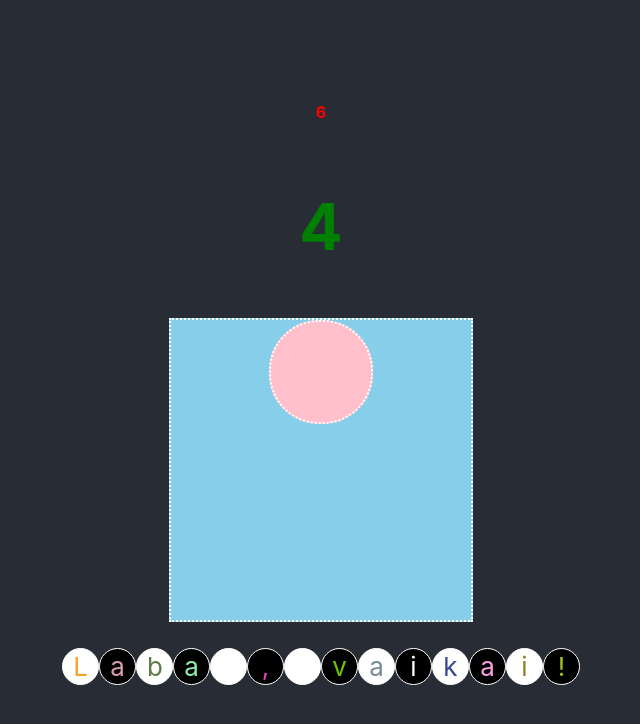
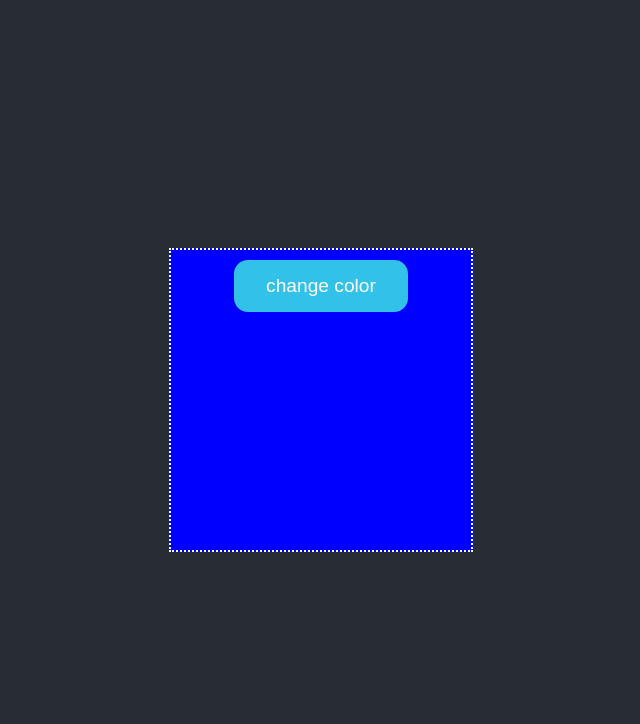
Before and after one commit to brokenfingers/reactjs_bit, a React (Create React App) app: page / in a window 1280 px wide. Shown: the top 724 px of the page, without its empty margins (319-959 px from the left). Built offline with nearby package versions, Linux system fonts and the light colour scheme.

Commit message:
useState

```diff
--- a/src/App.jsx
+++ b/src/App.jsx
@@ -1,57 +1,12 @@
 import './App.css'
-import Antras from './Components/006/Antras';
-import KvadratasParent from './Components/006/KvadratasParent';
-import Raide from './Components/006/Raide';
-import Vienas from './Components/006/Vienas';
-
+import BlueSquare from './Components/007/BlueSquare';
 
 function App() {
-
-    const labas = [
-
-    'L',
-
-    'a',
-
-    'b',
-
-    'a',
-
-    's',
-
-    ',',
-
-    ' ',
-
-    'v',
-
-    'a',
-
-    'i',
-
-    'k',
-
-    'a',
-
-    'i',
-
-    '!'
-
-];
 
     return (
         <div className="App">
             <header className="App-header">
-                <Vienas skaicius={5} spalva='red' klase='small'></Vienas>
-                <Antras skaicius={2} spalva='green' klase='big'></Antras>
-
-                <KvadratasParent sqOrCirc='apskr' bigColor='skyblue' smallColor='pink'></KvadratasParent>
-                <div className="zodis">
-                    {
-                        labas.map((l, i) => <Raide key={i} letter={l} bgColor={i%2===0 ? 'white' : 'black'}></Raide>)
-                    }
-                </div>
-
+               <BlueSquare></BlueSquare>
             </header>
 
         </div>
--- /dev/null
+++ b/src/Components/007/BlueSquare.jsx
@@ -0,0 +1,23 @@
+import { useState } from "react";
+
+function BlueSquare() {
+
+
+    const [ clr, colorFunct] = useState('blue');
+
+   const makeRed = () => {
+        colorFunct('red');
+    }
+
+    return(
+        <>
+            <div className='kvadratas-big' style={{backgroundColor: clr}}>
+
+                <button onClick={makeRed} >change color</button>
+            </div>
+
+        </>
+    )
+}
+
+export default BlueSquare;
```
Also changed, not shown: src/006.jsx (added, +61 -0 lines).
